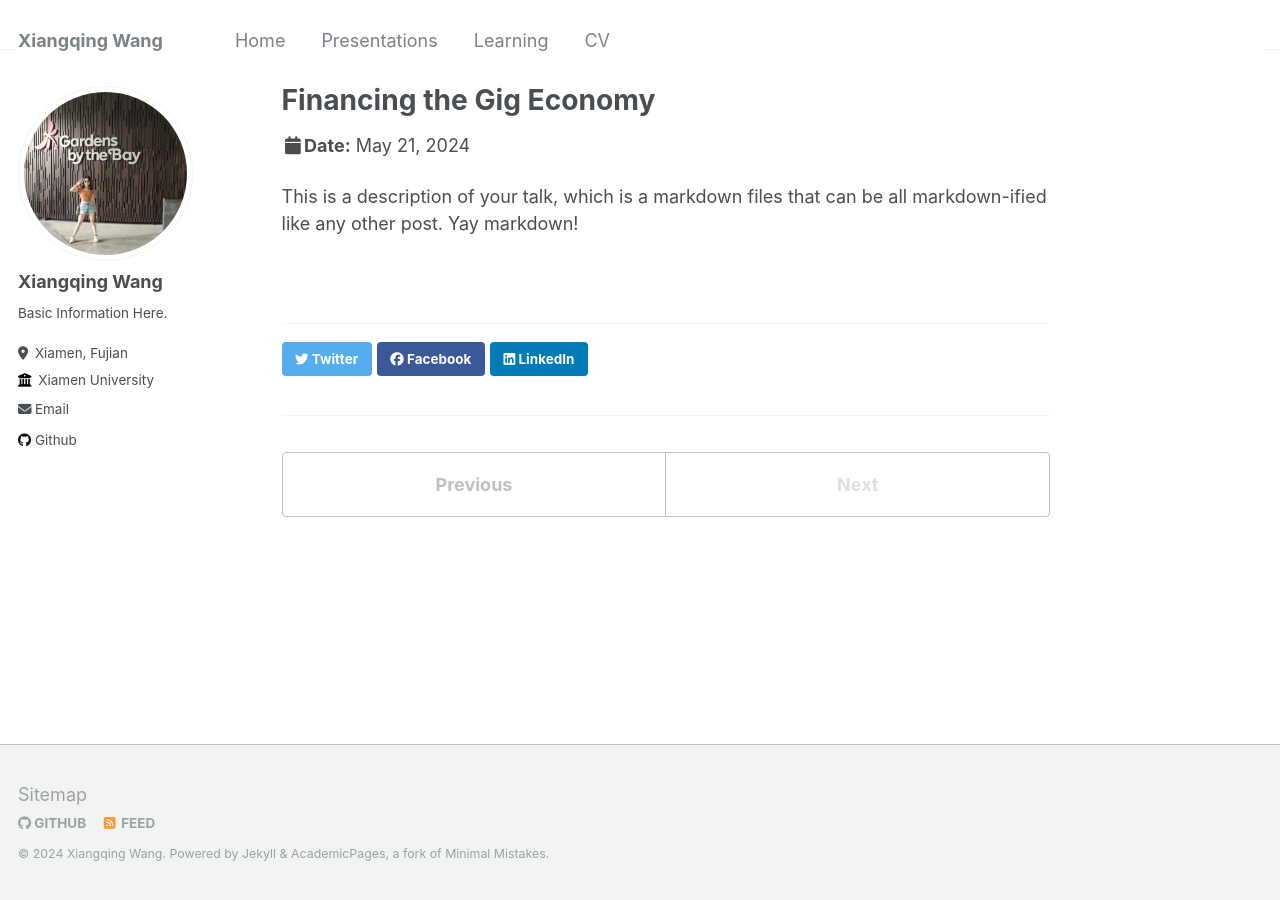
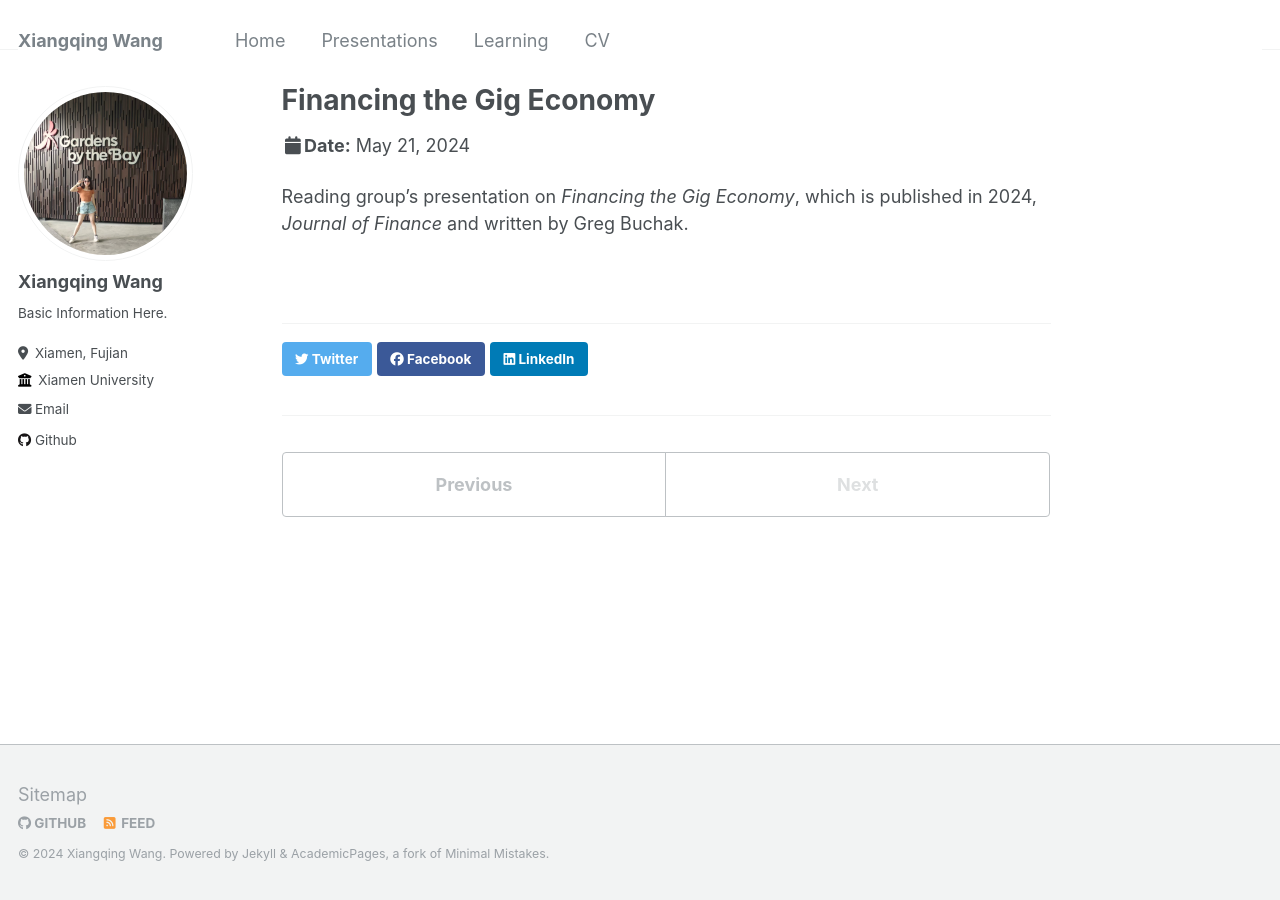
Before and after one commit to leahxqing/leahxqing.github.io, a Jekyll site: the page built from _talks/2024_05_21_JF.md, in a window 1280 px wide. Built offline with Jekyll 4.4.1, drawn with Linux system fonts in a browser that asks for light colours.

Commit message:
Update 2024_05_21_JF.md

```diff
--- a/_talks/2024_05_21_JF.md
+++ b/_talks/2024_05_21_JF.md
@@ -1,11 +1,11 @@
 ---
 title: "Financing the Gig Economy"
 collection: talks
-type: "Talk"
+type: "Literature Reading"
 permalink: /talks/2024_05_21_JF
 venue: "Reading Group"
 date: 2024-05-21
 location: "Tecent Meeting"
 ---
 
-This is a description of your talk, which is a markdown files that can be all markdown-ified like any other post. Yay markdown!
+Reading group's presentation on *Financing the Gig Economy*, which is published in 2024, *Journal of Finance* and written by Greg Buchak.
```
